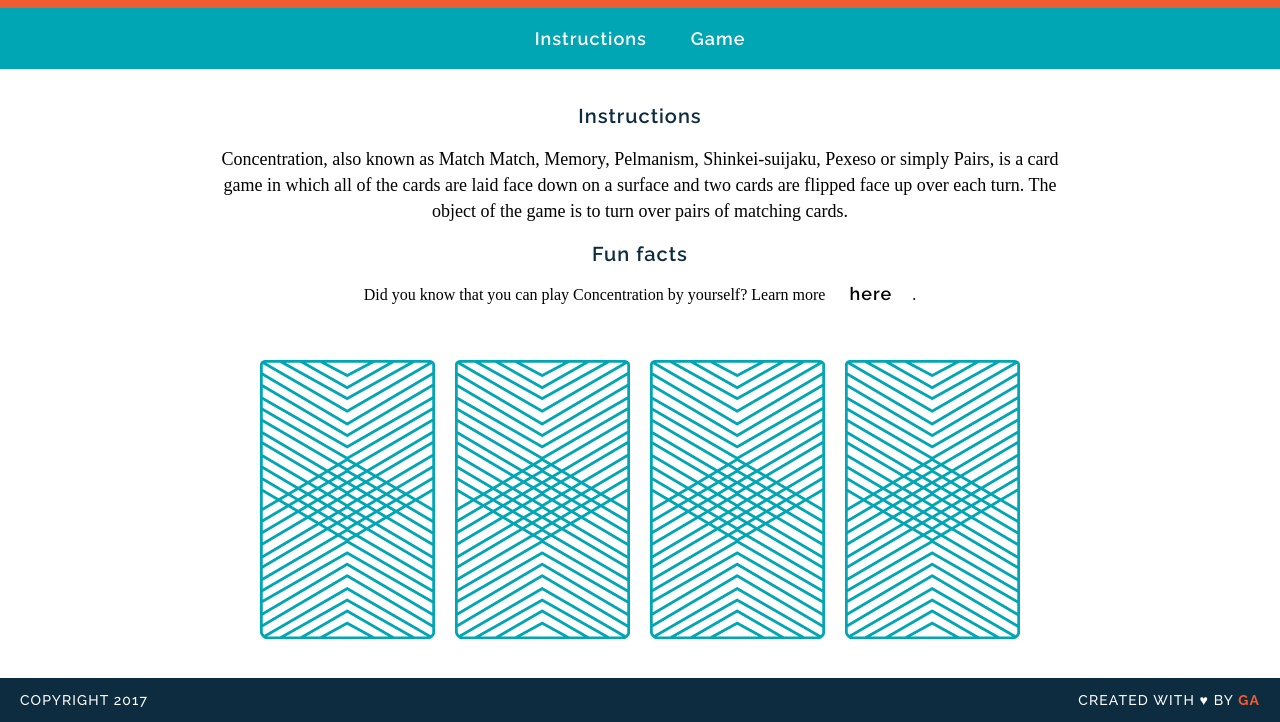
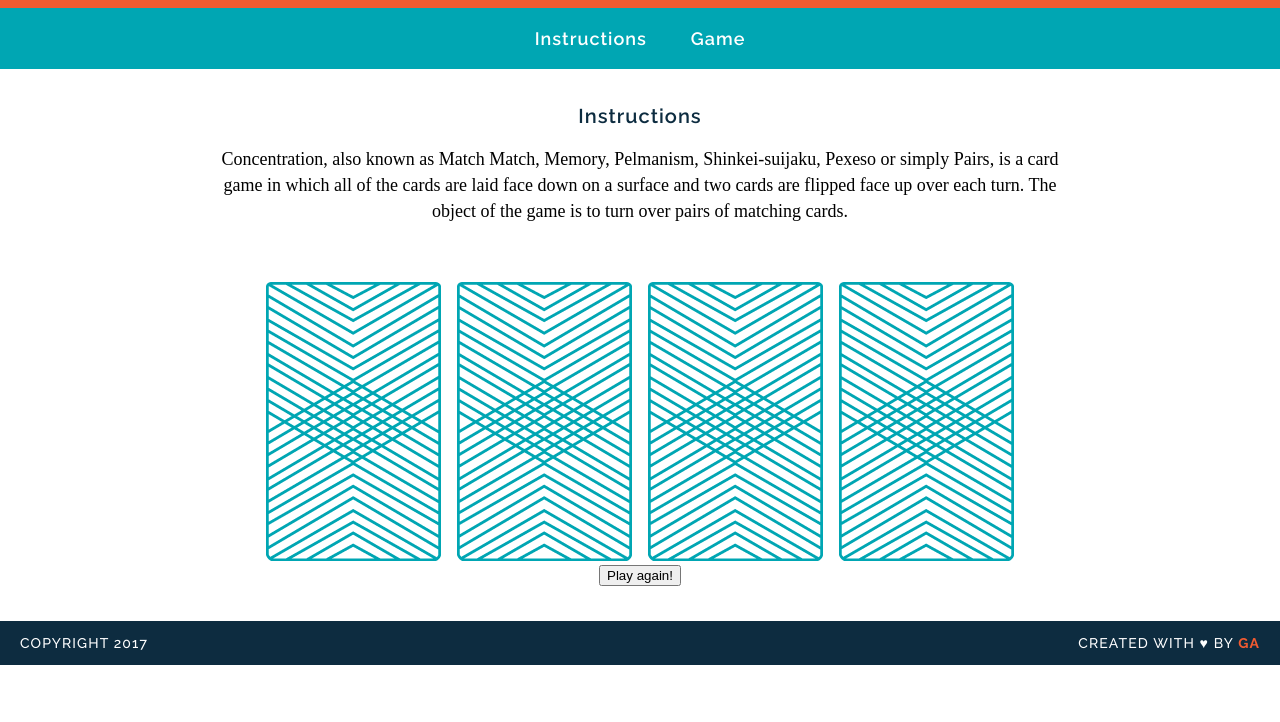
Before and after one commit to lgonzalezmartin/memorygame, a plain HTML site: page index.html in a window 1280 px wide. Shown: the part 105-827 px from the top of the page. After the commit the page ends 800 px from the top, so only its background shows below. Drawn offline with Linux system fonts and the light colour scheme; a web font is replaced by a local one.

Commit message:
created game logic

```diff
--- a/index.html
+++ b/index.html
@@ -21,16 +21,14 @@
       all of the cards are laid face down on a surface and two cards are
       flipped face up over each turn. The object of the game is to turn
       over pairs of matching cards.</p>
-    <h2>Fun facts</h2>
+    <!--<h2>Fun facts</h2>
     <p>Did you know that you can play Concentration by yourself?
        Learn more <a class="extra" href="https://en.wikipedia.org/wiki/Concentration_(game)#Solitaire">
          here</a>.</p>
-    <div class="game">
-      <img src="images/back.png" alt="Queen of Diamonds">
-      <img src="images/back.png" alt="Queen of Hearts">
-      <img src="images/back.png" alt="King of Diamonds">
-      <img src="images/back.png" alt="King of Hearts">
-    </div>
+    -->
+    <div id="game-board" class="board clearfix"></div>
+    <button type="button">Play again!</button>
+
     </main>
     <footer class="clearfix">
       <p class="copyright">Copyright 2017</p>
@@ -40,3 +38,11 @@
     <script src="js/main.js"></script>
   </body>
 </html>
+<!--
+<div class="game">
+  <img src="images/back.png" alt="Queen of Diamonds">
+  <img src="images/back.png" alt="Queen of Hearts">
+  <img src="images/back.png" alt="King of Diamonds">
+  <img src="images/back.png" alt="King of Hearts">
+</div>
+-->
--- a/js/main.js
+++ b/js/main.js
@@ -27,26 +27,58 @@ var cards =
 var cardsInPlay = [];
 var checkForMatch = function()
 {
+    if (cardsInPlay.length === 2)
+    {
       if (cardsInPlay[0]=== cardsInPlay[1])
       {
         alert("You found a match!");
+        cardsInPlay = [];
       }
       else
       {
         alert("Sorry, try again.");
+        cardsInPlay = [];
       }
+    }
+}
+var flipCard = function()
+{
+  var cardId = this.getAttribute('data-id');
+  console.log(cards[cardId].cardImage)
+  this.setAttribute('src', cards[cardId].cardImage);
+  // console.log("User flipped " + cards[cardId].rank);
+  cardsInPlay.push(cards[cardId].rank);
+  setTimeout(checkForMatch, 200);
+  // console.log(cards[cardId].cardImage);
+  // console.log(cards[cardId].suit);
+}
+var createBoard = function()
+{
+  for (var i =0 ; i < cards.length; i++)
+  {
+    var cardElement = document.createElement('img');
+    cardElement.setAttribute('src', 'images/back.png');
+    cardElement.setAttribute('data-id', i);
+    cardElement.addEventListener('click', flipCard);
+    document.getElementById('game-board').appendChild(cardElement);
+  }
+}
+createBoard();
+// Create a button element, a click event, and a callback function that resets the cards
+/*var button = document.createElement('button');
+button.textContent = 'Play again!';
+document.getElementById('game-board').appendChild(button);
+button.style.display = 'block'; */
 
+var resetCards = function()
+{
+  for (var i =0 ; i < cards.length; i++)
+  {
+    var pictures = document.querySelectorAll('img');
+    pictures[i].setAttribute('src', 'images/back.png');
   }
-var flipCard = function(cardId)
-{
-  console.log("User flipped " + cards[cardId].rank);
-  cardsInPlay.push(cards[cardId].rank);
-  checkForMatch();
-  console.log(cards[cardId].cardImage);
-  console.log(cards[cardId].suit);
-};
-flipCard(0);
-flipCard(2);
-if (cardsInPlay.length === 2)
-{
+  cardsInPlay = [];
 }
+var button = document.querySelector('button');
+button.addEventListener('click', resetCards);
+console.log(button);
```
Also changed, not shown: images/king-of-hearts.png (renamed from images/king-of-hearts_360.png), images/queen-of-diamonds.png (renamed from images/queen-of-diamonds_360.png), images/queen-of-hearts.png (renamed from images/queen-of-hearts_360.png), 2 other files. Lines whose indentation alone changed are shown as unchanged.
